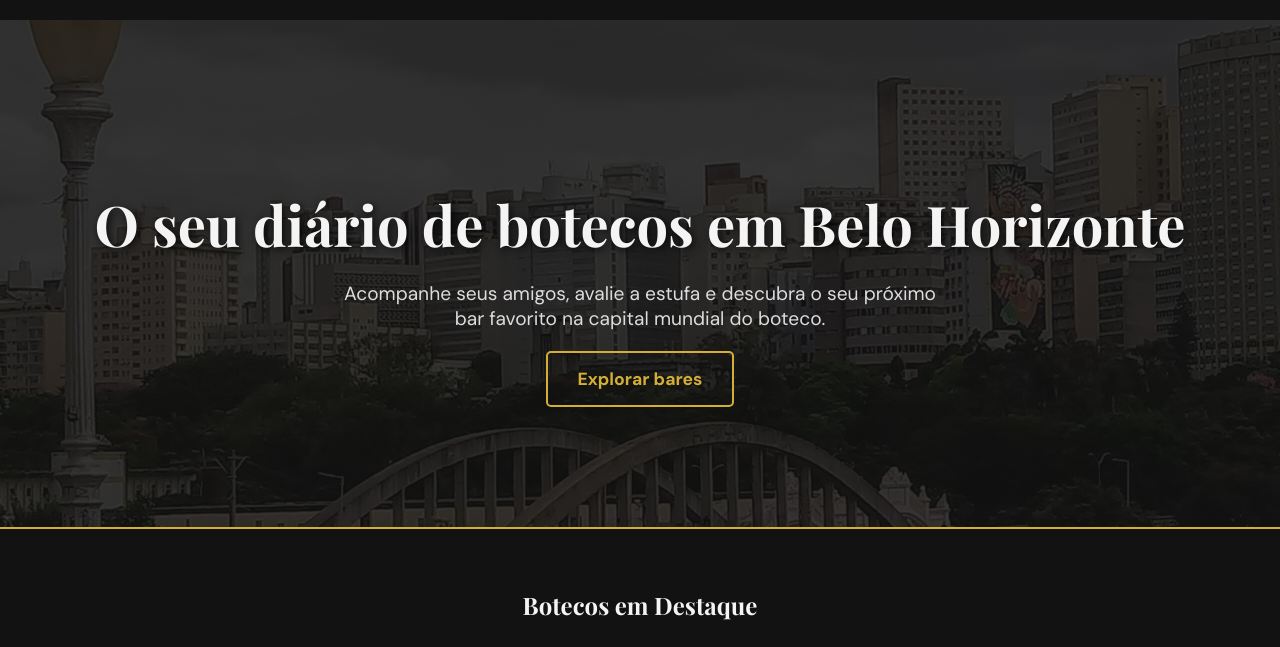
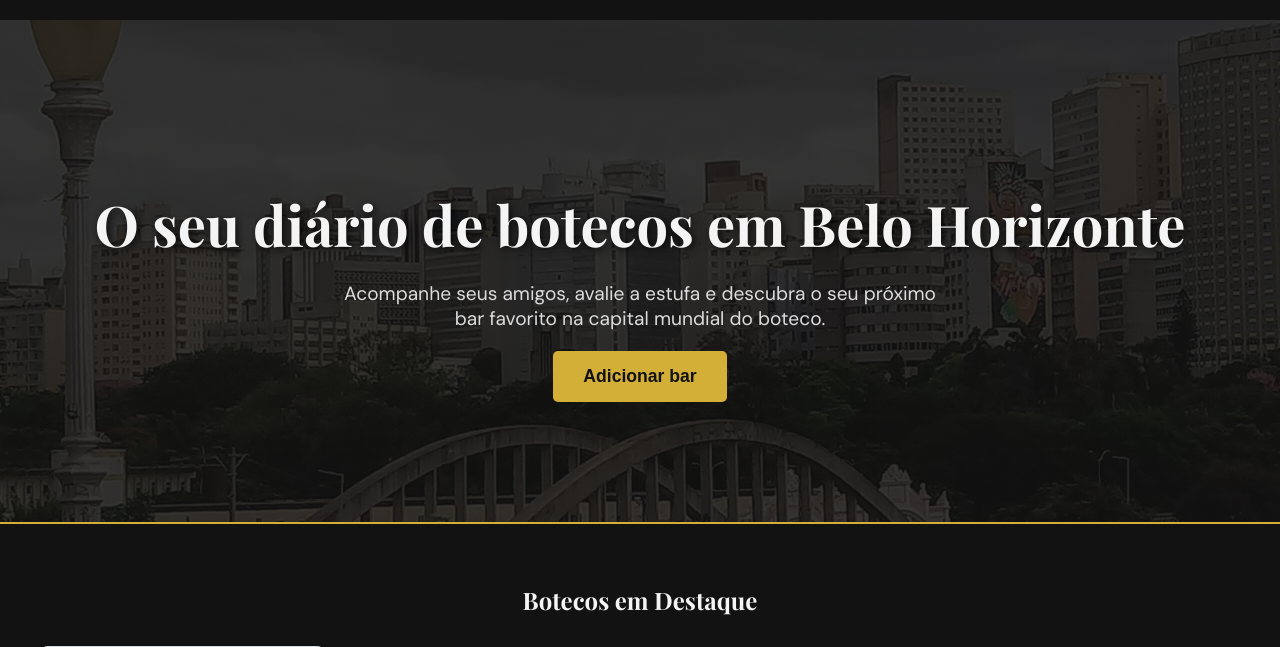
Before and after one commit to Brunolmf/TP1_EngSoftware, a Flask app: page / in a window 1280 px wide. Shown: the part 94-741 px from the top of the page. Run offline with Flask 3, Linux system fonts and the light colour scheme; the visitor is signed in with stand-in values (Sample User, id 1); tables that the repository leaves empty hold one stand-in row (values such as "Sample post"); grey boxes marked "Sample" are stand-in pictures.

Commit message:
adiciona adicionar bar

```diff
--- a/src/app.py
+++ b/src/app.py
@@ -13,7 +13,6 @@ app = Flask(__name__)
 # Configurações de Segurança
 app.config['SQLALCHEMY_DATABASE_URI'] = os.getenv('DATABASE_URL')
 app.config['SQLALCHEMY_TRACK_MODIFICATIONS'] = False
-# A SECRET_KEY é necessária para usar session
 app.config['SECRET_KEY'] = os.getenv('SECRET_KEY', 'boteco_secreto_123')
 
 db.init_app(app)
@@ -25,18 +24,21 @@ with app.app_context():
 def home():
     termo_busca = request.args.get('q', '').strip()
 
+    # Busca o objeto do usuário logado para verificar se é admin no template
+    usuario_logado = None
+    if 'usuario_id' in session:
+        usuario_logado = Usuario.query.get(session['usuario_id'])
+
     # Base da query com a média
     query = db.session.query(
         Estabelecimento,
         func.avg(Avaliacao.nota).label('media_notas')
     ).outerjoin(Avaliacao)
 
-    # Se tiver um termo de busca, aplicamos um filtro com ILIKE (insensitive)
     if termo_busca:
         busca = f"%{termo_busca}%"
         query = query.filter(Estabelecimento.nome.ilike(busca))
 
-    # Agrupamos e ordenamos
     bares_query = query.group_by(Estabelecimento.id).order_by(func.avg(Avaliacao.nota).desc().nulls_last()).all()
 
     bares_destaque = []
@@ -51,14 +53,16 @@ def home():
             'nota': round(media, 1) if media else 'Sem nota'
         }
 
-        # Se foi feita uma busca, não separamos tanto entre 'destaque' e 'outros' na view,
-        # ou apenas mantemos a lógica antiga. Aqui mantemos a lógica de colocar quem tem nota no destaque.
         if media:
             bares_destaque.append(bar_dict)
         else:
             outros_bares.append(bar_dict)
 
-    return render_template('index.html', bares_destaque=bares_destaque, outros_bares=outros_bares, termo_busca=termo_busca)
+    return render_template('index.html',
+                           bares_destaque=bares_destaque,
+                           outros_bares=outros_bares,
+                           termo_busca=termo_busca,
+                           usuario_logado=usuario_logado)
 
 @app.route('/acesso', methods=['GET', 'POST'])
 def acesso():
@@ -72,7 +76,6 @@ def acesso():
         else:
             usuario = Usuario.query.filter_by(email=email).first()
             if usuario and usuario.verificar_senha(senha):
-                # Cria a sessão do usuário
                 session['usuario_id'] = usuario.id
                 session['usuario_nome'] = usuario.nome
                 return redirect(url_for('home'))
@@ -96,7 +99,6 @@ def editar_perfil():
         flash('Campos obrigatórios não preenchidos.')
         return redirect(url_for('home'))
 
-    # Verifica duplicidade de email
     usuario_existente = Usuario.query.filter_by(email=email).first()
     if usuario_existente and usuario_existente.id != usuario.id:
         flash('Este email já está em uso.')
@@ -111,11 +113,44 @@ def editar_perfil():
             usuario.set_senha(nova_senha)
 
         db.session.commit()
-        session['usuario_nome'] = usuario.nome # Atualiza o nome na barra superior
+        session['usuario_nome'] = usuario.nome
         flash('Perfil atualizado com sucesso!', 'sucesso')
     except Exception as e:
         db.session.rollback()
         flash('Erro ao atualizar perfil.')
+
+    return redirect(url_for('home'))
+
+@app.route('/bar/adicionar', methods=['POST'])
+def adicionar_bar():
+    if 'usuario_id' not in session:
+        flash('Você precisa estar logado.')
+        return redirect(url_for('acesso'))
+
+    usuario = Usuario.query.get(session['usuario_id'])
+
+    # Validação de segurança: apenas administradores podem adicionar bares
+    if not getattr(usuario, 'is_admin', False):
+        flash('Acesso negado: apenas administradores podem adicionar bares.')
+        return redirect(url_for('home'))
+
+    nome = request.form.get('nome', '').strip()
+    endereco = request.form.get('endereco', '').strip()
+    foto_url = request.form.get('foto_url', '').strip()
+
+    if not nome:
+        flash('O nome do bar é obrigatório.')
+        return redirect(url_for('home'))
+
+    try:
+        # Cria novo registro no banco de dados
+        novo_bar = Estabelecimento(nome=nome, endereco=endereco, foto_url=foto_url)
+        db.session.add(novo_bar)
+        db.session.commit()
+        flash(f'Bar "{nome}" adicionado com sucesso!', 'sucesso')
+    except Exception as e:
+        db.session.rollback()
+        flash('Erro ao adicionar bar.')
 
     return redirect(url_for('home'))
 
@@ -145,7 +180,6 @@ def cadastro():
                     db.session.add(novo_usuario)
                     db.session.commit()
 
-                    # Login automático após cadastro
                     session['usuario_id'] = novo_usuario.id
                     session['usuario_nome'] = novo_usuario.nome
                     return redirect(url_for('home'))
@@ -156,16 +190,12 @@ def cadastro():
 
 @app.route('/sair')
 def sair():
-    session.clear() # Limpa os dados da sessão
+    session.clear()
     return redirect(url_for('home'))
-
 
 @app.route('/bar/<int:bar_id>', methods=['GET'])
 def detalhes_bar(bar_id):
-    # Busca o bar ou retorna 404
     bar = Estabelecimento.query.get_or_404(bar_id)
-
-    # Busca as avaliações deste bar priorizando as melhores notas
     avaliacoes = Avaliacao.query.filter_by(estabelecimento_id=bar_id).order_by(
         Avaliacao.nota.desc(),
         Avaliacao.data_avaliacao.desc()
@@ -175,23 +205,18 @@ def detalhes_bar(bar_id):
 
 @app.route('/bar/<int:bar_id>/avaliar', methods=['POST'])
 def avaliar_bar(bar_id):
-    # Verifica se o usuário está logado
     if 'usuario_id' not in session:
         return redirect(url_for('acesso'))
 
     bar = Estabelecimento.query.get_or_404(bar_id)
-
-    # Captura os dados do formulário
     nota = request.form.get('nota', type=float)
     texto_review = request.form.get('texto_review')
     avaliacao_comida = request.form.get('avaliacao_comida', type=float)
     avaliacao_bebida = request.form.get('avaliacao_bebida', type=float)
 
     if nota is None:
-        # Aqui você pode usar flash para mensagens de erro, ou passar na URL
         return redirect(url_for('detalhes_bar', bar_id=bar_id))
 
-    # Cria e salva a nova avaliação
     nova_avaliacao = Avaliacao(
         nota=nota,
         texto_review=texto_review,
--- a/src/templates/index.html
+++ b/src/templates/index.html
@@ -74,8 +74,8 @@
         .card-bar img { width: 100%; height: 200px; object-fit: cover; border-bottom: 3px solid #d32f2f; }
         .card-content { padding: 15px; }
 
-        .btn { text-decoration: none; padding: 15px 30px; border-radius: 5px; font-size: 1.1rem; font-weight: bold; margin: 0 10px; transition: 0.3s; display: inline-block; }
-        .btn-primary { background-color: var(--primary-amber); color: var(--bg-color); border: none; cursor: pointer; }
+        .btn { text-decoration: none; padding: 15px 30px; border-radius: 5px; font-size: 1.1rem; font-weight: bold; margin: 0 10px; transition: 0.3s; display: inline-block; border: none; cursor: pointer; }
+        .btn-primary { background-color: var(--primary-amber); color: var(--bg-color); }
         .btn-secondary { background-color: transparent; color: var(--primary-amber); border: 2px solid var(--primary-amber); }
 
         .btn-header { text-decoration: none; padding: 10px 20px; border-radius: 5px; font-size: 1rem; font-weight: bold; background-color: transparent; color: var(--primary-amber); transition: 0.3s ease; }
@@ -163,7 +163,12 @@
     <div class="hero">
         <h2>O seu diário de botecos em Belo Horizonte</h2>
         <p>Acompanhe seus amigos, avalie a estufa e descubra o seu próximo bar favorito na capital mundial do boteco.</p>
-        <a href="#bares" class="btn btn-secondary">Explorar bares</a>
+
+        {% if usuario_logado and usuario_logado.is_admin %}
+            <button onclick="abrirModalBar()" class="btn btn-primary">Adicionar bar</button>
+        {% else %}
+            <a href="#bares" class="btn btn-secondary">Explorar bares</a>
+        {% endif %}
     </div>
 
     <div id="bares" class="container-bares">
@@ -233,24 +238,65 @@
         </div>
     </div>
 
+    <div id="modalBar" class="modal-overlay">
+        <div class="modal-content">
+            <span class="close-btn" onclick="fecharModalBar()">&times;</span>
+            <h2 style="color: var(--primary-amber); margin-top: 0;">Novo Boteco</h2>
+            <p style="color: var(--text-muted); font-size: 0.9rem; margin-bottom: 20px;">Cadastre um novo estabelecimento na plataforma.</p>
+
+            <form action="/bar/adicionar" method="POST">
+                <div class="form-group-modal">
+                    <label>Nome do Bar</label>
+                    <input type="text" name="nome" placeholder="Ex: Bar do Marcinho" required>
+                </div>
+                <div class="form-group-modal">
+                    <label>Endereço</label>
+                    <input type="text" name="endereco" placeholder="Rua, Número - Bairro">
+                </div>
+                <div class="form-group-modal">
+                    <label>URL da Foto</label>
+                    <input type="url" name="foto_url" placeholder="https://link-da-imagem.jpg">
+                    <small>Deixe em branco para usar imagem padrão.</small>
+                </div>
+                <div style="margin-top: 25px;">
+                    <button type="submit" class="btn-primary" style="width: 100%; padding: 14px; border-radius: 8px; font-weight: bold;">Cadastrar Bar</button>
+                </div>
+            </form>
+        </div>
+    </div>
+
     <script>
-        // Função para abrir o modal
+        // Funções Modal Perfil
         function abrirModal() {
             document.getElementById('modalPerfil').style.display = 'block';
-            document.body.style.overflow = 'hidden'; // Trava o scroll da página ao fundo
+            document.body.style.overflow = 'hidden';
         }
 
-        // Função para fechar o modal
         function fecharModal() {
             document.getElementById('modalPerfil').style.display = 'none';
-            document.body.style.overflow = 'auto'; // Destrava o scroll
+            document.body.style.overflow = 'auto';
         }
 
-        // Fecha o modal se o usuário clicar em qualquer lugar fora da caixa branca
+        // Funções Modal Bar
+        function abrirModalBar() {
+            document.getElementById('modalBar').style.display = 'block';
+            document.body.style.overflow = 'hidden';
+        }
+
+        function fecharModalBar() {
+            document.getElementById('modalBar').style.display = 'none';
+            document.body.style.overflow = 'auto';
+        }
+
+        // Fecha modais ao clicar fora
         window.onclick = function(event) {
-            let modal = document.getElementById('modalPerfil');
-            if (event.target == modal) {
+            let modalPerfil = document.getElementById('modalPerfil');
+            let modalBar = document.getElementById('modalBar');
+            if (event.target == modalPerfil) {
                 fecharModal();
+            }
+            if (event.target == modalBar) {
+                fecharModalBar();
             }
         }
     </script>
```
